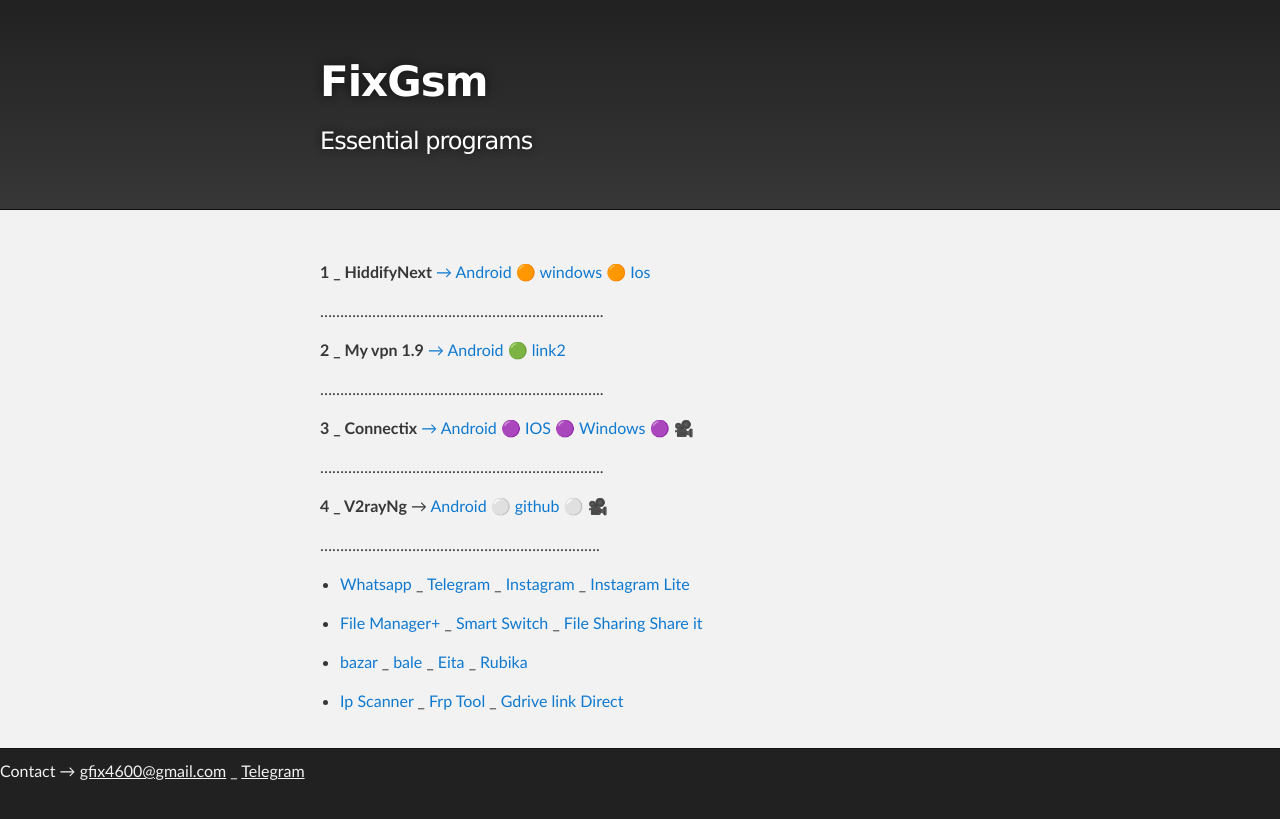
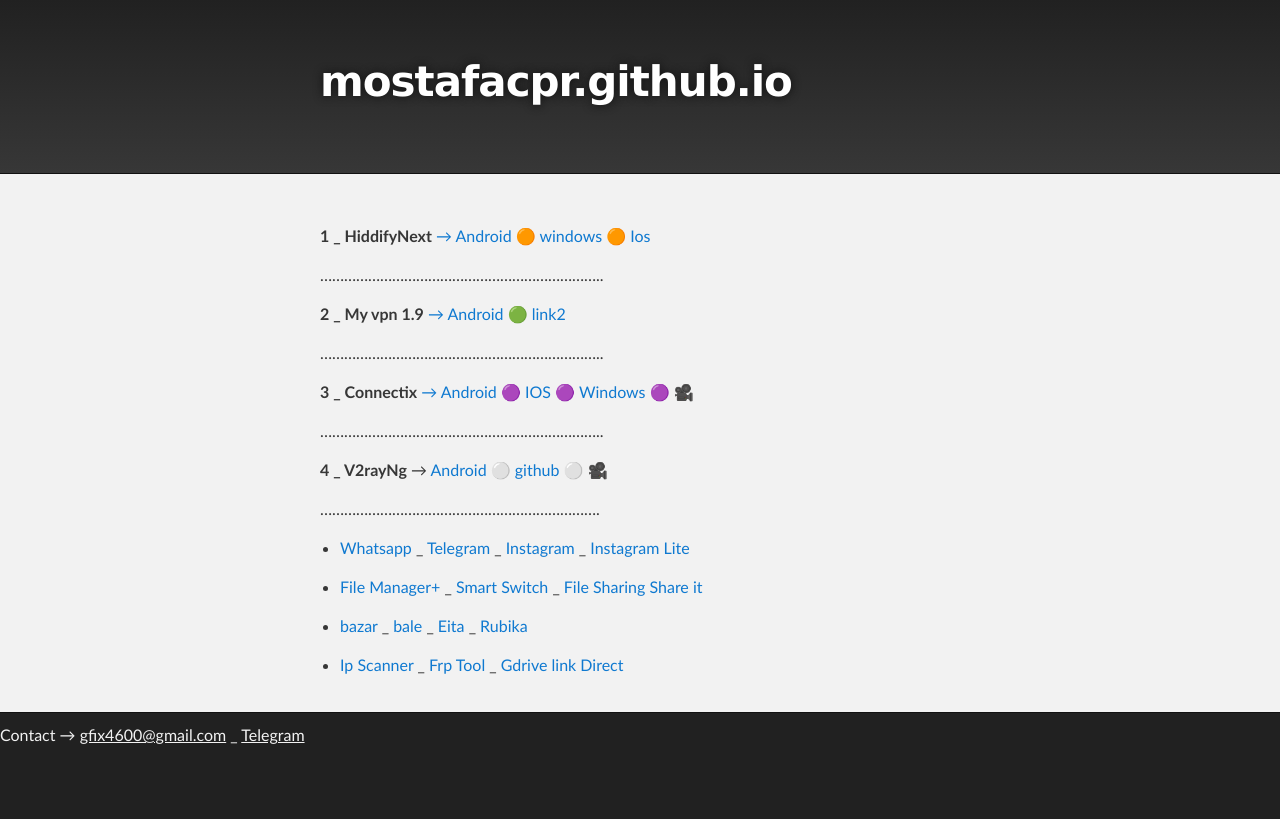
Before and after one commit to mostafacpr/mostafacpr.github.io, a Jekyll site: the page built from index.md, in a window 1280 px wide. Shown: the top 819 px of the page. Built offline with Jekyll 4.4.1, drawn with Linux system fonts in a browser that asks for light colours; our own code applies the rules of GitHub Pages for plain Markdown files; the repository's description, which GitHub fills in, is left out.

Commit message:
Update _config.yml

```diff
--- a/_config.yml
+++ b/_config.yml
@@ -1,5 +1,5 @@
-title: FixGsm
-description: Essential programs
+title:
+description:
 show_downloads: false
 google_analytics:
 theme: jekyll-theme-slate
```
